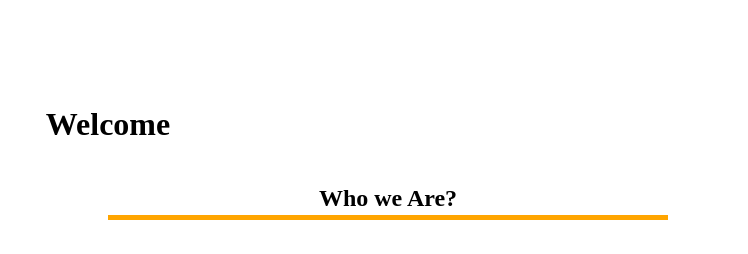
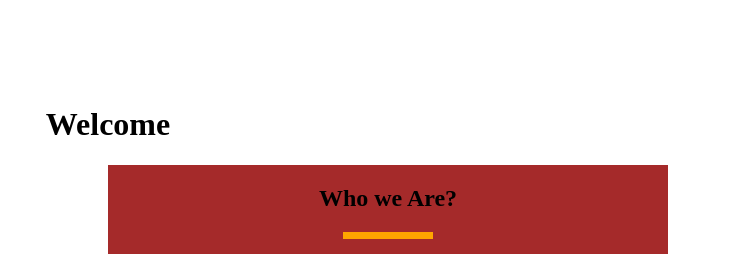
Before and after one commit to bridgetemmy/kodecamp, a plain HTML site: page index.html in a window 1280 px wide. Shown: the top 254 px of the page, 532-1280 px from the left. Drawn offline with Linux system fonts and the light colour scheme.

Commit message:
Update style.css

```diff
--- a/style.css
+++ b/style.css
@@ -22,19 +22,30 @@ body{
     height: 80vh;
 }
 .content-section{
+    text-align: center;
+    background-color: brown;
     width: 50%;
     height: 100vh;
 }
 .h2{
-    display: flex;
+    /* display: flex;
     justify-content: center;
     height: 50px;
     margin-bottom: 40px;
    text-decoration-style: none;
   border-bottom: 7px solid orange;
-  border-width: 5px;
+  border-width: 5px;  */
+
 }
+.h2::after {
+    content: '';
+    display: inherit;
+    width: 90px;
+    margin: 10px auto;
+    border-top: 7px solid orange;
+ }
 .content-text{
+    text-align: center;
     width: 80%;
     height: 100vh;
     font-size: 18px;
```
